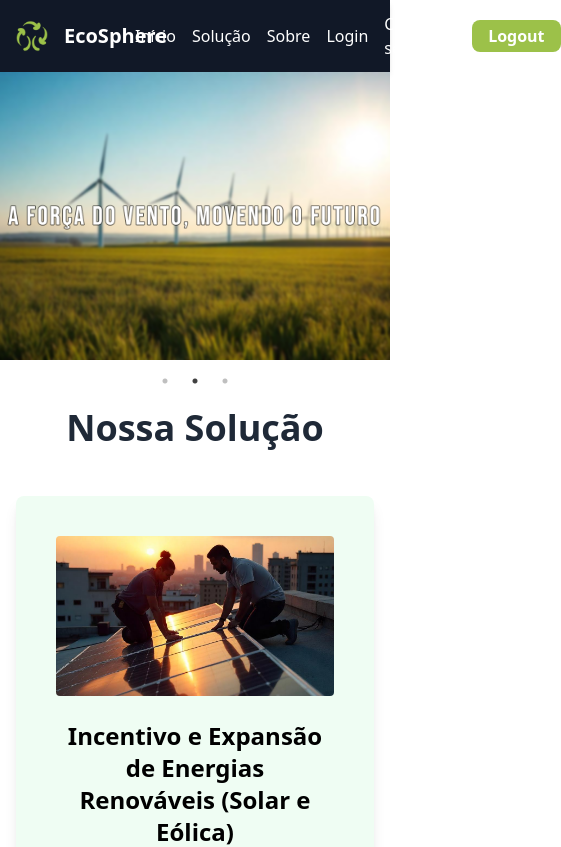
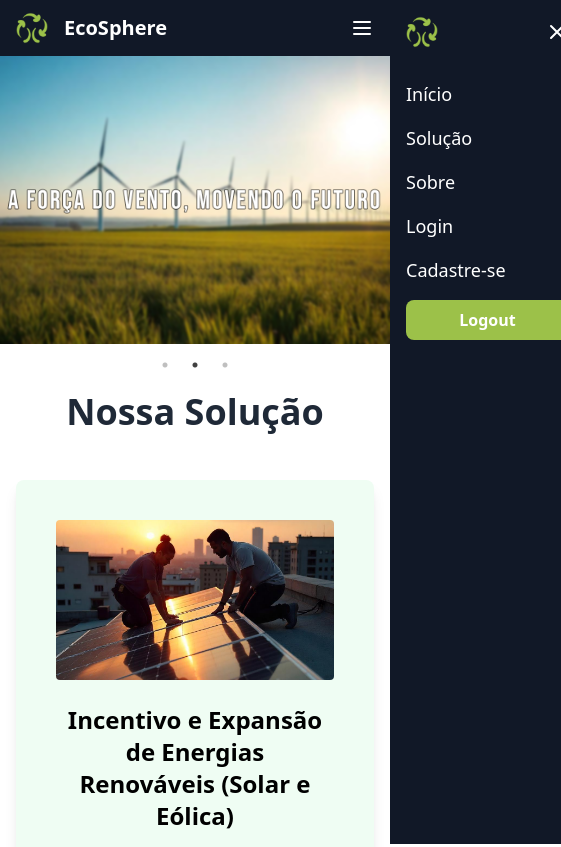
Before and after one commit to Arthurgaa/projetogs, a React (Vite) app: page / in a window 390 px wide. Shown: the top 847 px of the page, 561 px wide, since content can reach past the window. Built offline with nearby package versions, Linux system fonts and the light colour scheme.

Commit message:
Nav responsivo - Menu Hamburguer

```diff
--- a/src/components/Nav.jsx
+++ b/src/components/Nav.jsx
@@ -4,6 +4,8 @@ import logo from '/public/logo.png'; // Atualize o caminho conforme necessário
 
 const Nav = () => {
   const [mensagem, setMensagem] = useState('');
+  const [menuAberto, setMenuAberto] = useState(false); // Estado para controlar o menu hambúrguer
+  const [sidebarAberta, setSidebarAberta] = useState(false); // Estado para controlar a sidebar
   const navigate = useNavigate();
 
   // Função de logout
@@ -17,8 +19,14 @@ const Nav = () => {
     }, 2000); // Tempo de exibição da mensagem em milissegundos
   };
 
+  // Função para fechar a sidebar quando um link for clicado
+  const handleLinkClick = () => {
+    setMenuAberto(false);
+    setSidebarAberta(false);
+  };
+
   return (
-    <nav className="bg-gray-900 text-white shadow-md">
+    <nav className="bg-gray-900 text-white shadow-md z-50">
       <div className="container mx-auto px-4 py-3 flex justify-between items-center">
         {/* Logo e nome da empresa */}
         <div className="flex items-center space-x-4">
@@ -26,8 +34,8 @@ const Nav = () => {
           <Link to="/" className="text-xl font-semibold hover:text-gray-400">EcoSphere</Link>
         </div>
 
-        {/* Links de navegação */}
-        <div className="flex items-center space-x-4">
+        {/* Menu Horizontal (visível apenas em telas grandes) */}
+        <div className={`hidden lg:flex items-center space-x-6`}>
           <Link to="/" className="hover:text-gray-400">Início</Link>
           <Link to="/solucao" className="hover:text-gray-400">Solução</Link>
           <Link to="/sobre" className="hover:text-gray-400">Sobre</Link>
@@ -40,6 +48,73 @@ const Nav = () => {
             Logout
           </button>
         </div>
+
+        {/* Botão Hamburger para telas pequenas */}
+        <div className="lg:hidden flex items-center">
+          <button
+            onClick={() => {
+              setMenuAberto(!menuAberto);
+              setSidebarAberta(!sidebarAberta); // Alterna entre abrir e fechar a sidebar
+            }}
+            className="text-white focus:outline-none"
+          >
+            <svg
+              xmlns="http://www.w3.org/2000/svg"
+              className="h-6 w-6"
+              fill="none"
+              stroke="currentColor"
+              viewBox="0 0 24 24"
+              strokeWidth="2"
+            >
+              <path
+                strokeLinecap="round"
+                strokeLinejoin="round"
+                d="M4 6h16M4 12h16M4 18h16"
+              />
+            </svg>
+          </button>
+        </div>
+      </div>
+
+      {/* Sidebar */}
+      <div
+        className={`fixed top-0 right-0 h-full bg-gray-900 text-white w-1/2 transform ${sidebarAberta ? 'translate-x-0' : 'translate-x-full'} transition-transform duration-300 z-40`}
+      >
+        <div className="flex justify-between items-center p-4">
+          <img src={logo} alt="Logo" className="h-8 w-auto" />
+          <button
+            onClick={() => setSidebarAberta(false)}
+            className="text-white focus:outline-none"
+          >
+            <svg
+              xmlns="http://www.w3.org/2000/svg"
+              className="h-6 w-6"
+              fill="none"
+              stroke="currentColor"
+              viewBox="0 0 24 24"
+              strokeWidth="2"
+            >
+              <path
+                strokeLinecap="round"
+                strokeLinejoin="round"
+                d="M6 18L18 6M6 6l12 12"
+              />
+            </svg>
+          </button>
+        </div>
+        <div className="space-y-4 p-4">
+          <Link to="/" onClick={handleLinkClick} className="block text-lg hover:text-gray-400">Início</Link>
+          <Link to="/solucao" onClick={handleLinkClick} className="block text-lg hover:text-gray-400">Solução</Link>
+          <Link to="/sobre" onClick={handleLinkClick} className="block text-lg hover:text-gray-400">Sobre</Link>
+          <Link to="/login" onClick={handleLinkClick} className="block text-lg hover:text-gray-400">Login</Link>
+          <Link to="/cadastrar" onClick={handleLinkClick} className="block text-lg hover:text-gray-400">Cadastre-se</Link>
+          <button
+            onClick={handleLogout}
+            className="block w-full bg-[#9cc149] hover:bg-green-600 text-white font-semibold py-2 px-4 rounded-lg mt-2 transition duration-200"
+          >
+            Logout
+          </button>
+        </div>
       </div>
 
       {/* Mensagem de logout */}
@@ -48,6 +123,14 @@ const Nav = () => {
           {mensagem}
         </div>
       )}
+
+      {/* Sombra da página, apenas aparece quando a sidebar é aberta */}
+      {sidebarAberta && (
+        <div
+          className="lg:hidden fixed inset-0 bg-black opacity-50 z-30"
+          onClick={() => setSidebarAberta(false)} // Fecha a sidebar quando clica fora dela
+        />
+      )}
     </nav>
   );
 };
```
